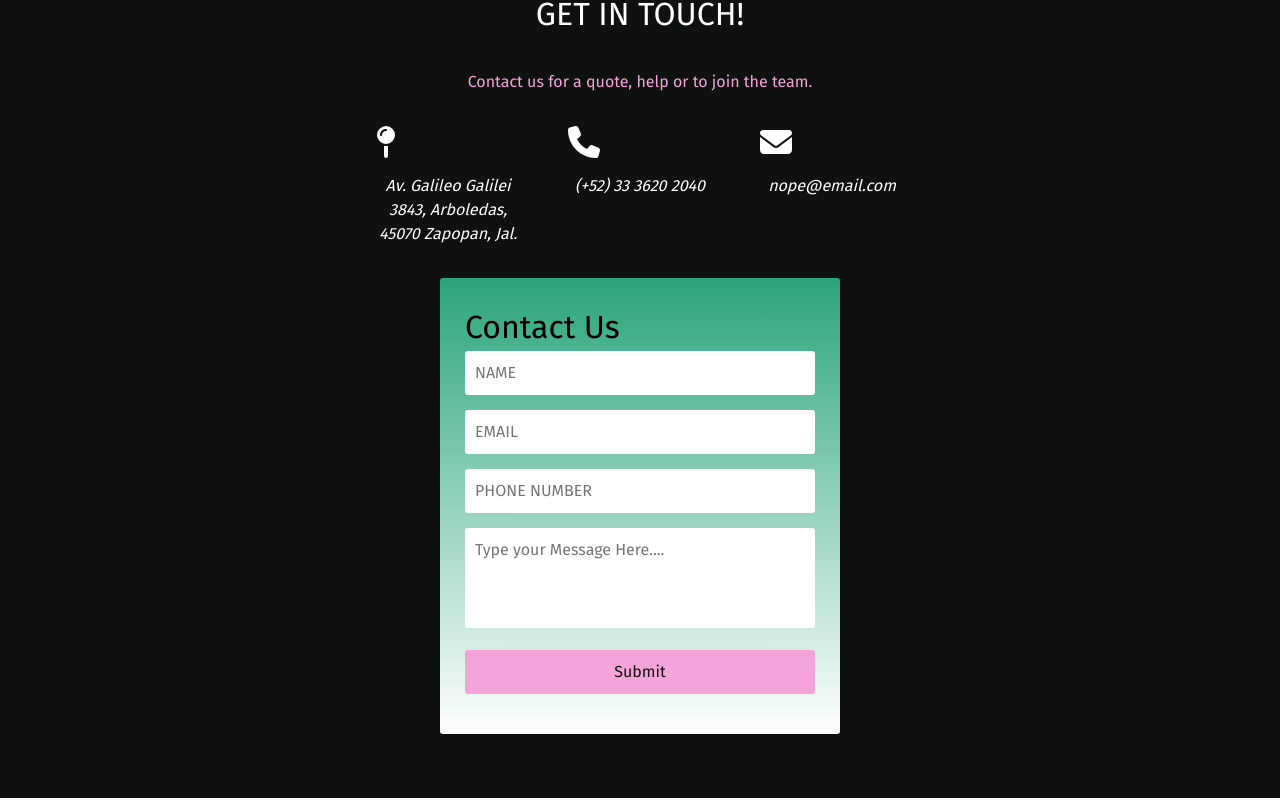
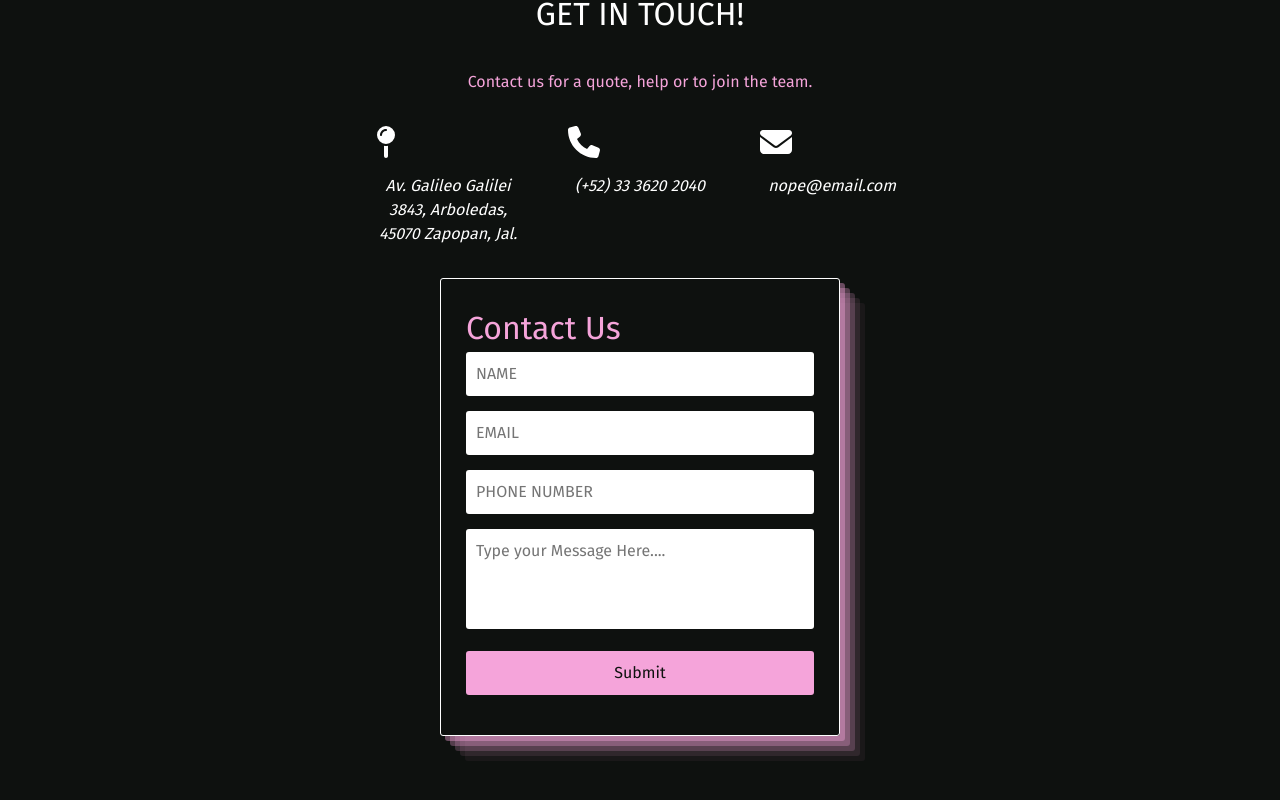
Before and after one commit to mclbdn/marketic, a React (Create React App) app: page / in a window 1280 px wide. Shown: the part 955-1755 px from the top of the page. Built offline with nearby package versions, Linux system fonts and the light colour scheme; no server answers; the HTML template or start-up script is replaced by a standard one.

Commit message:
Change contact form styles

```diff
--- a/src/styles/_layout.scss
+++ b/src/styles/_layout.scss
@@ -206,16 +206,17 @@
     margin: 0 auto;
     position: relative;
 
-    #contact-form {
-      background: linear-gradient(
-        180deg,
-        rgba(42, 164, 123, 1) 0%,
-        rgba(255, 255, 255, 1) 100%
-      );
+    form {
+      background-color: transparent;
+      border: 1px solid $white-color;
       padding: 25px;
       border-radius: 3px;
+      box-shadow: rgba(245, 164, 218, 0.4) 5px 5px,
+    rgba(245, 164, 218, 0.3) 10px 10px, rgba(245, 164, 218, 0.2) 15px 15px,
+    rgba(245, 164, 218, 0.1) 20px 20px, rgba(245, 164, 218, 0.05) 25px 25px;
 
       h3 {
+        color: $pink-color;
         display: block;
         font-weight: 400;
         font-size: 2rem;
@@ -240,7 +241,7 @@
 
           &:active {
             transition: background-color 0.1s ease-in-out;
-            background-color: $green-color;
+            background-color: #f76fca;
             color: $white-color;
           }
         }
```
